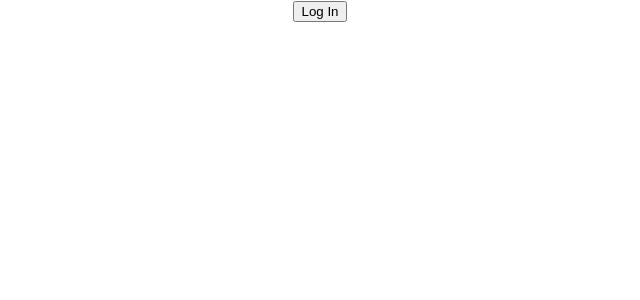
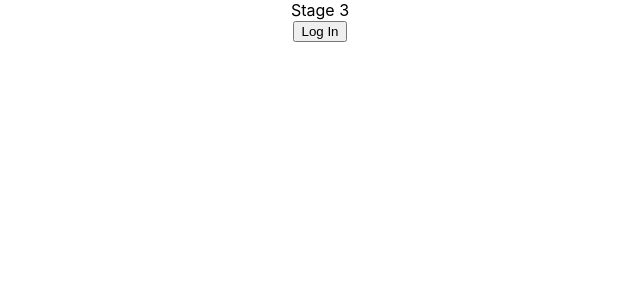
Before and after one commit to dcryan/react-context-redux, a React (Create React App) app: page / in a window 1280 px wide. Shown: the top 300 px of the page, without its empty margins (320-960 px from the left). Built offline with nearby package versions, Linux system fonts and the light colour scheme.

Commit message:
Title for stage 3

```diff
--- a/src/App.js
+++ b/src/App.js
@@ -28,6 +28,7 @@ function App() {
 
   return (
     <div className="App">
+      <div>Stage 3</div>
       <AppContext.Provider value={{ app, dispatch }}>
         <Header />
         {todos}
```
